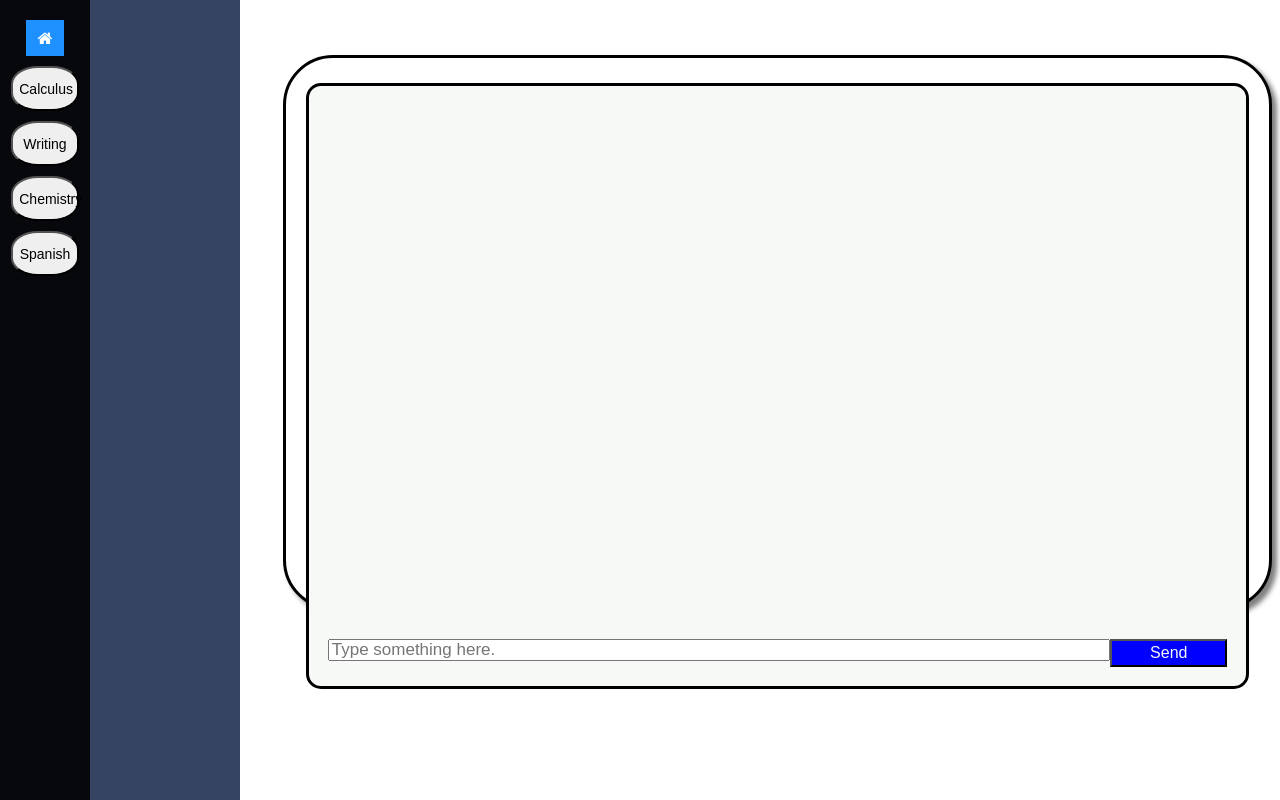
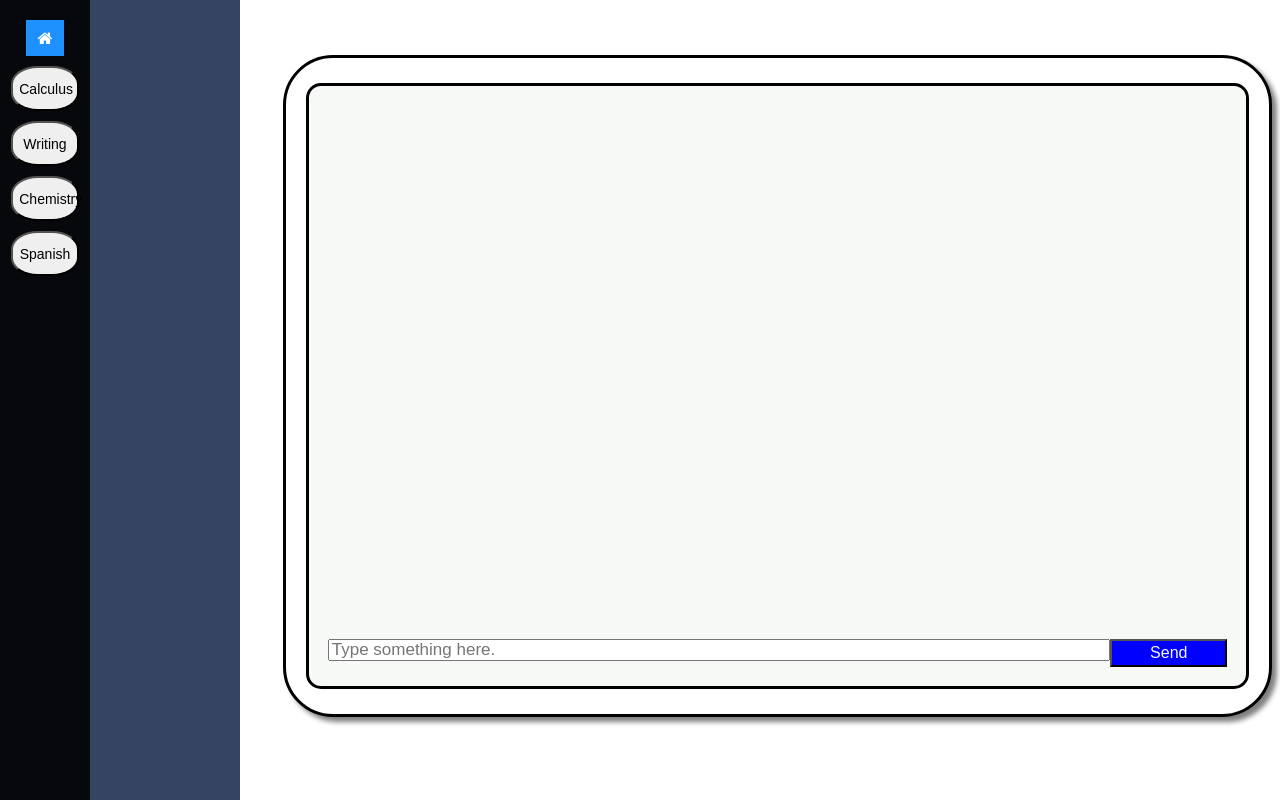
Before and after one commit to samhut14/Educord, a plain HTML site: page index.html in a window 1280 px wide. Drawn offline with nearby package versions, Linux system fonts and the light colour scheme.

Commit message:
format bugfix

```diff
--- a/style.css
+++ b/style.css
@@ -37,8 +37,6 @@
   }
 
   .chatroom {
-    max-width: 80%;
-    height: 70%;
     font: 15px arial, sans-serif;
     background-color: white;
     border-style: solid;
```
